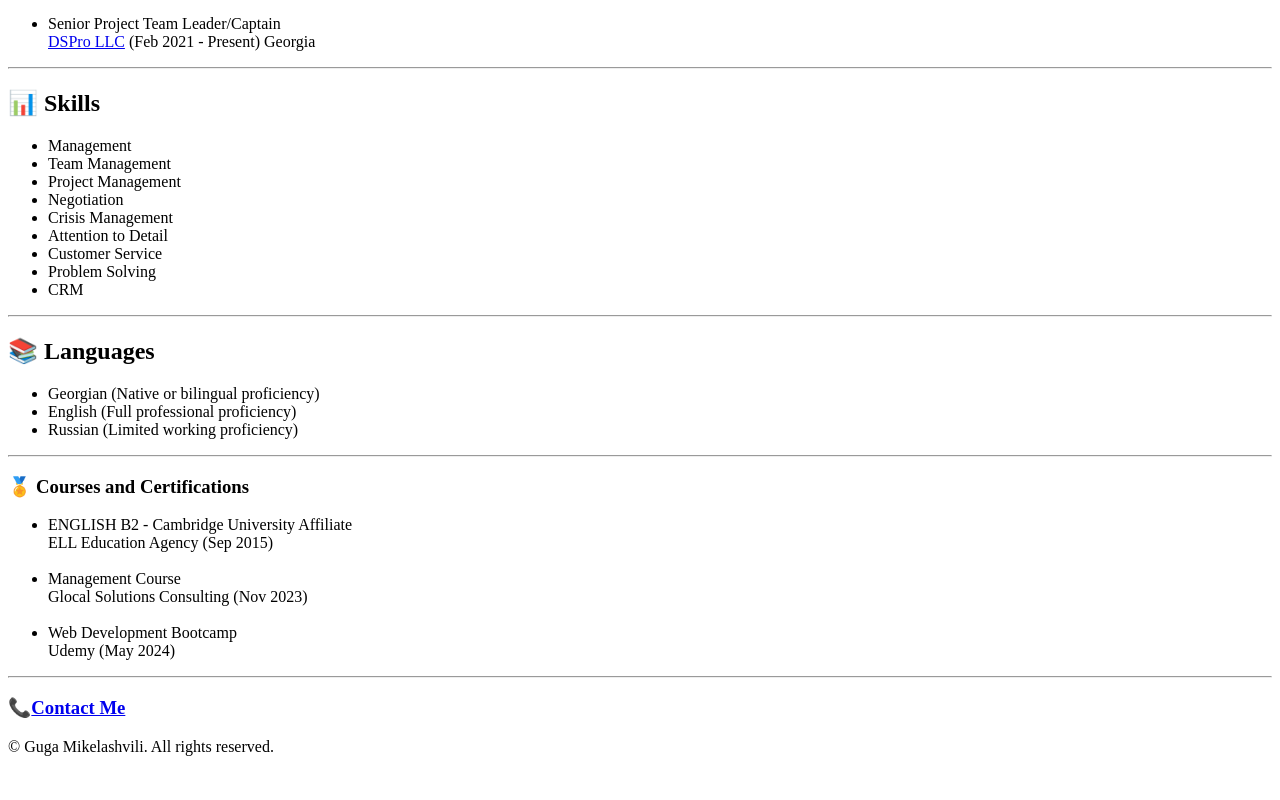
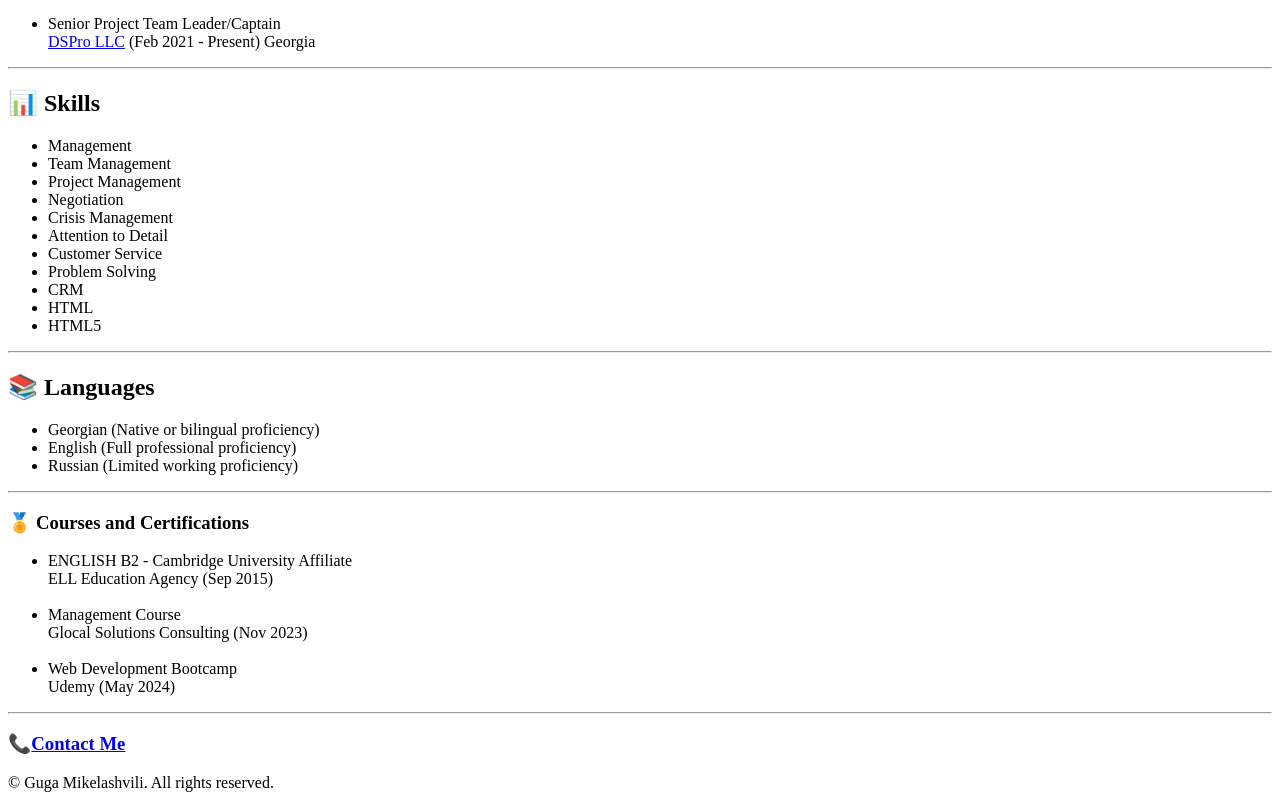
Before and after one commit to Mikelashvili/Resume, a plain HTML site: page index.html in a window 1280 px wide. Shown: the part 638-1438 px from the top of the page. Before the commit the page ends 1402 px from the top, so only its background shows below. Drawn offline with Linux system fonts and the light colour scheme.

Commit message:
Update index.html

```diff
--- a/index.html
+++ b/index.html
@@ -45,6 +45,8 @@
         <li>Customer Service</li>
         <li>Problem Solving</li>
         <li>CRM</li>
+        <li>HTML</li>
+        <li>HTML5</li>
     </ul>
     <hr />
     <h2>📚 Languages</h2>
```
